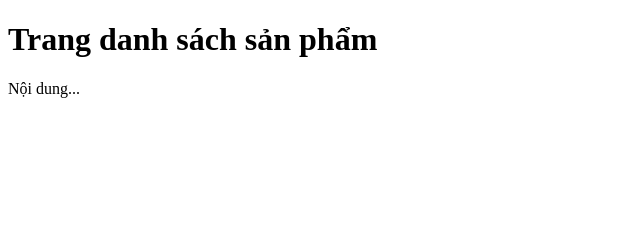
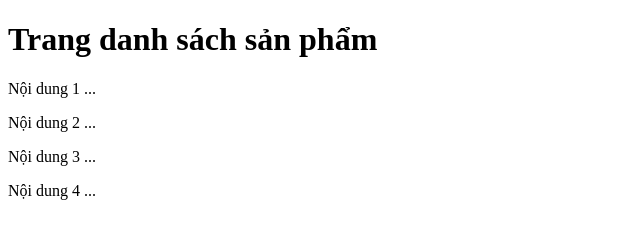
Before and after one commit to DV141105/Hoc_git, a plain HTML site: page product.html in a window 1280 px wide. Shown: the whole page, without its empty margins (0-640 px from the left). Drawn offline with Linux system fonts and the light colour scheme.

Commit message:
update page contact product

```diff
--- a/product.html
+++ b/product.html
@@ -8,6 +8,10 @@
 <body>
     <h1>Trang danh sách sản phẩm</h1>
 
-    <p>Nội dung...</p>
+    <p>Nội dung 1 ...</p>
+
+    <p>Nội dung 2 ...</p>
+    <p>Nội dung 3 ...</p>
+    <p>Nội dung 4 ...</p>
 </body>
 </html>
```
Also changed, not shown: contact.html (+4 -0 lines).
